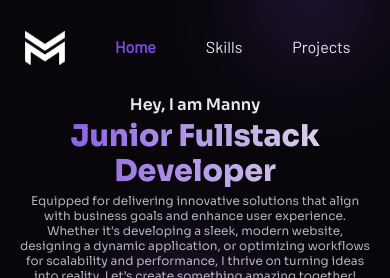
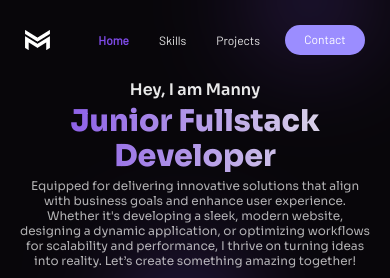
Before and after one commit to MannyOnBrazzers/portfolio, a website with bundled scripts: page index.html in a window 390 px wide. Shown: the top 278 px of the page. Built offline with nearby package versions, Linux system fonts and the light colour scheme.

Commit message:
feat(web): header/ nav responsive design

```diff
--- a/blocks/header.css
+++ b/blocks/header.css
@@ -3,12 +3,12 @@
   justify-content: space-between;
   align-items: center;
   position: relative;
-  border-radius: 50px;
   gap: 50px;
 }
 
 .header__logo {
   width: 40px;
+  height: 35px;
 }
 
 .portfolio__button_text {
@@ -29,3 +29,24 @@
   transform: scale(1.03);
   backface-visibility: hidden;
 }
+
+@media screen and (max-width: 600px) {
+  .header {
+    gap: 25px;
+  }
+
+  .header__logo {
+    width: 25px;
+    height: 20px;
+  }
+
+  .header__button {
+    font-size: 12px;
+  }
+
+  .portfolio__button_text {
+    width: 80px;
+    height: 30px;
+    border-radius: 15px;
+  }
+}
--- a/blocks/nav.css
+++ b/blocks/nav.css
@@ -2,14 +2,6 @@
   display: flex;
   margin-left: auto;
   justify-content: center;
-  border: #2f80ef;
-}
-
-.nav__logo {
-  position: relative;
-  left: -50px;
-  width: 105px;
-  height: 39px;
 }
 
 .nav__links {
@@ -36,3 +28,16 @@
 .nav__link:hover {
   color: #7e4ae7;
 }
+
+@media screen and (max-width: 1024px) {
+  .nav__links {
+    gap: 30px;
+  }
+}
+
+@media screen and (max-width: 600px) {
+  .nav__link {
+    font-size: 12px;
+    gap: 15px;
+  }
+}
```
